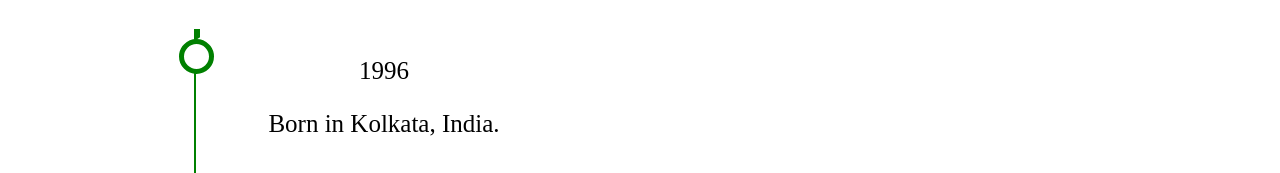
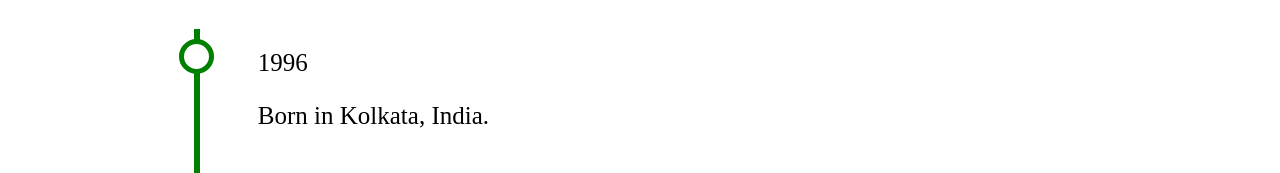
Before and after one commit to anusua-roy/portfolio, a plain HTML site: page web-portfolio.html in a window 1280 px wide. Shown: the part 716-889 px from the top of the page. Drawn offline with Linux system fonts and the light colour scheme.

Commit message:
Update web-portfolio.css

```diff
--- a/css/web-portfolio.css
+++ b/css/web-portfolio.css
@@ -69,7 +69,7 @@ section > img {
     padding: 1% 2%;
     position: relative;
     background-color: inherit;
-    width: 50%;
+    width: 80%;
 }
 
 /* The circles on the timeline */
@@ -92,8 +92,6 @@ section > img {
 }
 /* The actual content */
 .content {
-    padding: 20px 30px;
-    background-color: white;
-    position: relative;
-    border-radius: 6px;
+    padding: 2% 10%;
+    text-align: left;
 }
```
